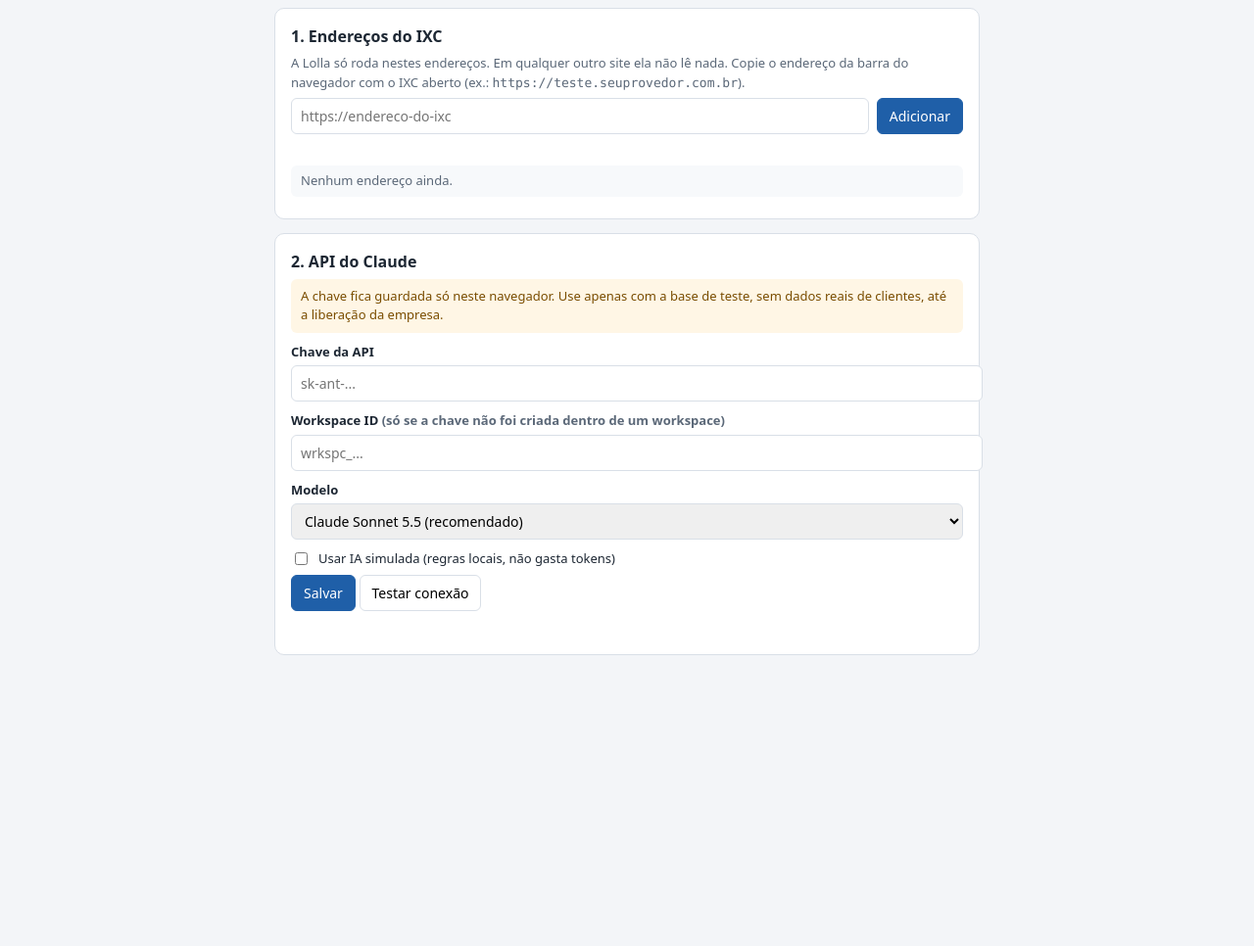
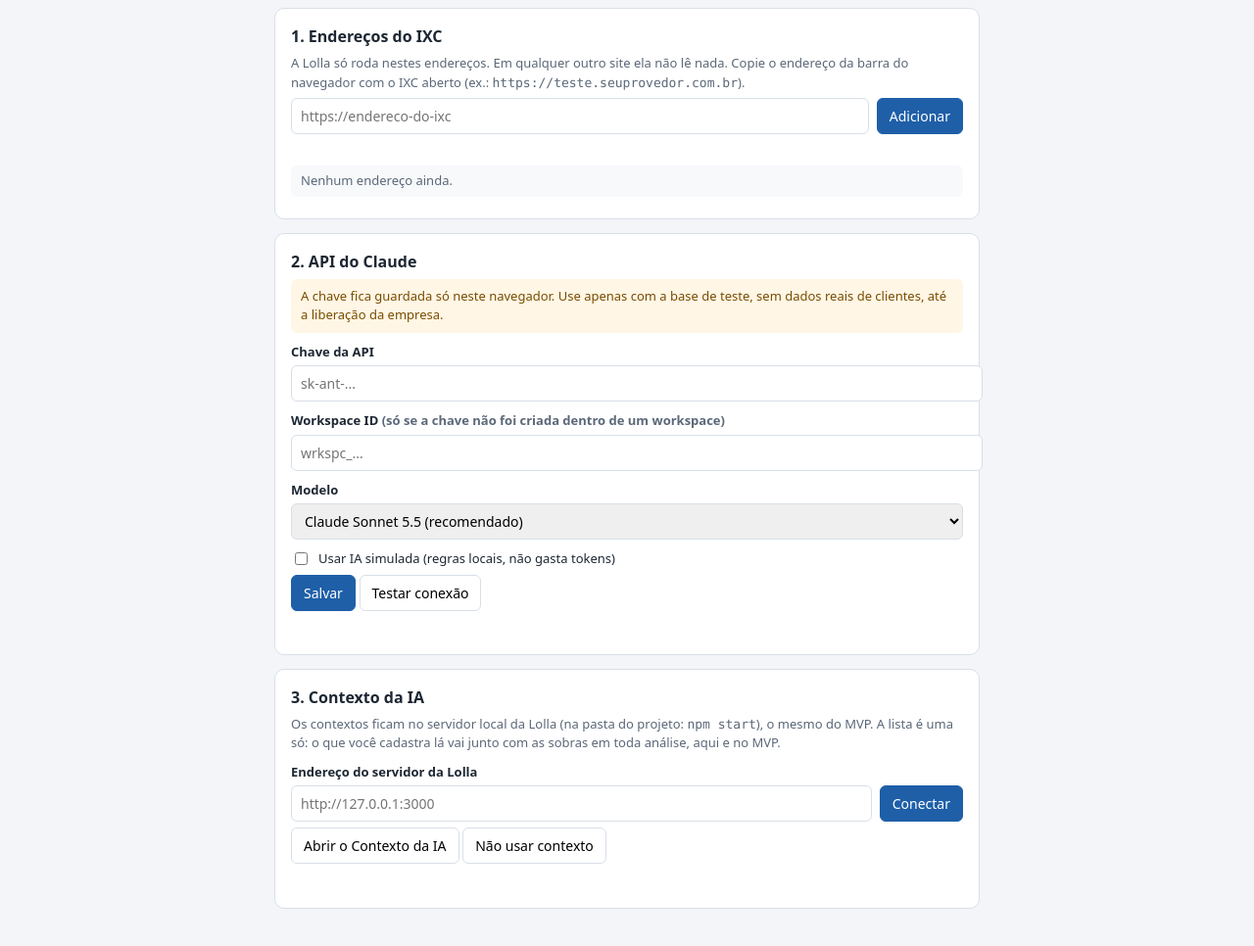
Before and after one commit to GabrielUnocc/lolla-concilia-ia, a browser extension: page extensao/lolla/opcoes.html in a window 1280 px wide. Shown: the part 76-1042 px from the top of the page at 98% size. Before the commit the page ends 800 px from the top, so only its background shows below. Drawn offline with Linux system fonts and the light colour scheme.

Commit message:
Extensão: seção Contexto da IA nas opções

```diff
--- a/extensao/lolla/opcoes.html
+++ b/extensao/lolla/opcoes.html
@@ -55,6 +55,15 @@
       <p><button class="primario" id="salvar">Salvar</button> <button id="testar">Testar conexão</button></p>
       <p class="msg" id="msg-api"></p>
     </section>
+
+    <section>
+      <h2>3. Contexto da IA</h2>
+      <p class="suave">Os contextos ficam no servidor local da Lolla (na pasta do projeto: <code>npm start</code>), o mesmo do MVP. A lista é uma só: o que você cadastra lá vai junto com as sobras em toda análise, aqui e no MVP.</p>
+      <label for="servidor-lolla">Endereço do servidor da Lolla</label>
+      <div class="linha"><input type="text" id="servidor-lolla" placeholder="http://127.0.0.1:3000"><button class="primario" id="conectar-servidor">Conectar</button></div>
+      <p><button id="editar-contextos">Abrir o Contexto da IA</button> <button id="remover-servidor">Não usar contexto</button></p>
+      <p class="msg" id="msg-servidor"></p>
+    </section>
   </main>
   <script src="opcoes.js"></script>
 </body>
```
